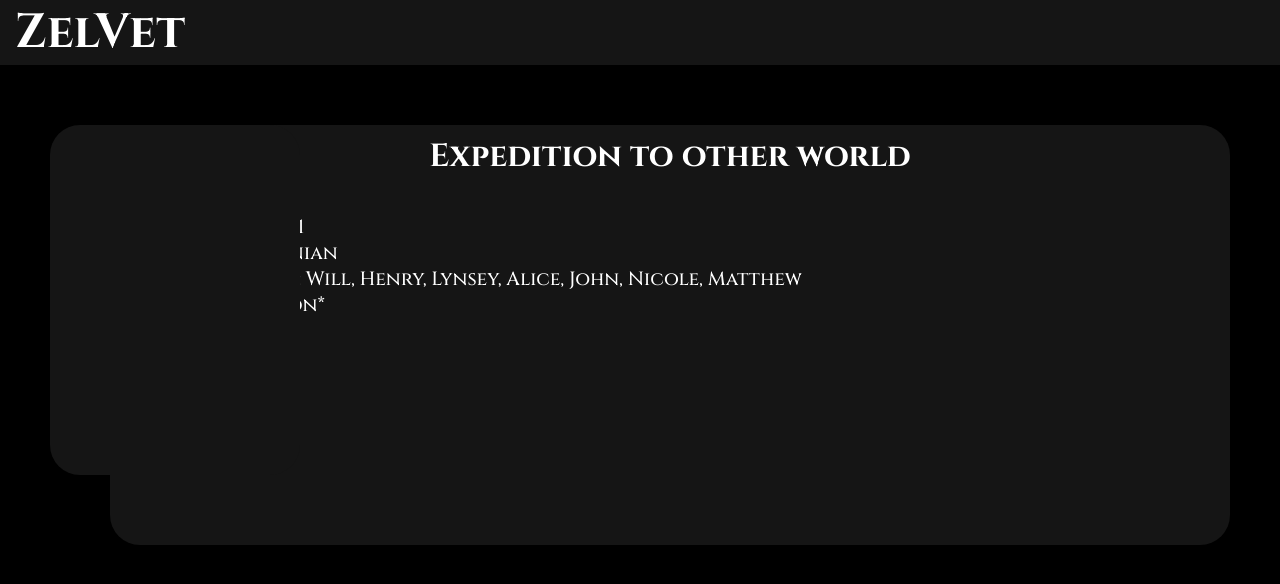
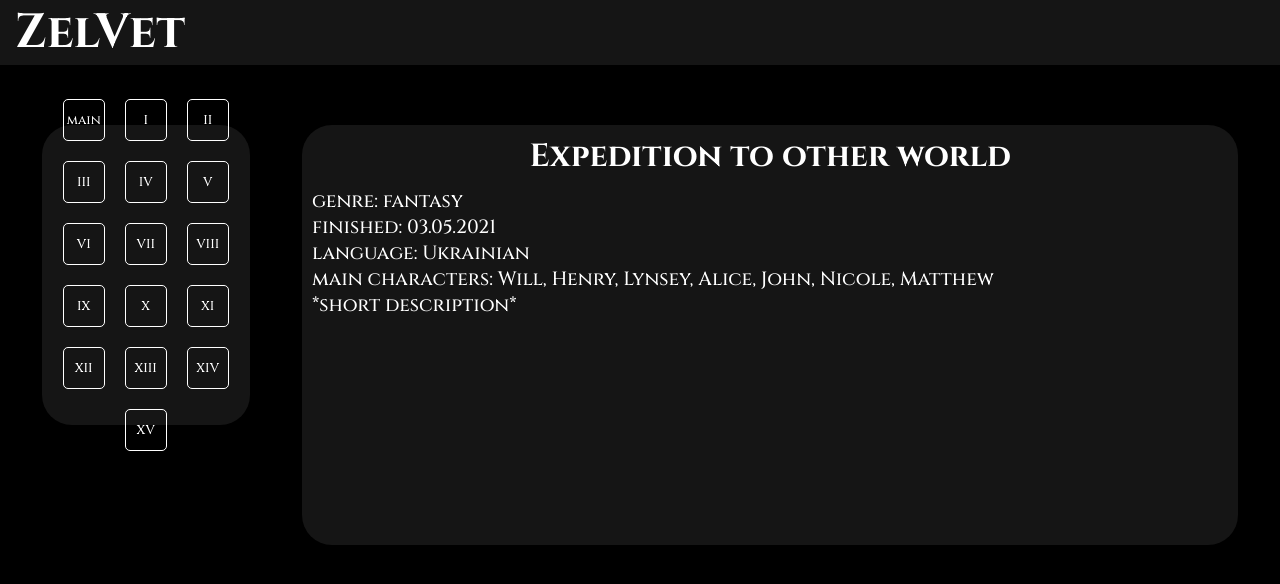
Before and after one commit to zelvet2005/ExpeditionToAnotherWorld, a plain HTML site: page index.html in a window 1280 px wide. Drawn offline with Linux system fonts and the light colour scheme.

Commit message:
add nav button and replace width in px with %

```diff
--- a/css/style.css
+++ b/css/style.css
@@ -31,10 +31,11 @@ p {
 
 .main {
   background-color: #151515;
-  width: 1100px;
+  width: 71.6%;
   min-height: 400px;
   float: right;
-  margin-right: 50px;
+  margin-right: 3.25%;
+  margin-left: 24%;
   padding: 10px;
 }
 
@@ -45,9 +46,28 @@ p {
 
 .side {
   background-color: #151515;
-  width: 250px;
-  height: 350px;
-  margin-left: 50px;
+  width: 16.27%;
+  height: 300px;
+  margin-left: 3.25%;
   float: left;
   position: fixed;
+  display: flex;
+  flex-wrap: wrap;
+  align-content: center;
+  justify-content: center;
 }
+
+.block {
+  width: 40px;
+  height: 40px;
+  border-radius: 5px;
+  border: 1px solid white;
+  margin: 10px;
+  display: flex;
+  justify-content: center;
+  align-items: center;
+}
+
+.block p {
+  font-size: 0.8rem;
+}
--- a/index.html
+++ b/index.html
@@ -20,6 +20,23 @@
       <p>main characters: Will, Henry, Lynsey, Alice, John, Nicole, Matthew</p>
       <p>*short description*</p>
     </div>
-    <nav class="side"></nav>
+    <nav class="side">
+      <div class="block"><p>main</p></div>
+      <div class="block"><p>I</p></div>
+      <div class="block"><p>II</p></div>
+      <div class="block"><p>III</p></div>
+      <div class="block"><p>IV</p></div>
+      <div class="block"><p>V</p></div>
+      <div class="block"><p>VI</p></div>
+      <div class="block"><p>VII</p></div>
+      <div class="block"><p>VIII</p></div>
+      <div class="block"><p>IX</p></div>
+      <div class="block"><p>X</p></div>
+      <div class="block"><p>XI</p></div>
+      <div class="block"><p>XII</p></div>
+      <div class="block"><p>XIII</p></div>
+      <div class="block"><p>XIV</p></div>
+      <div class="block"><p>XV</p></div>
+    </nav>
   </body>
 </html>
```
